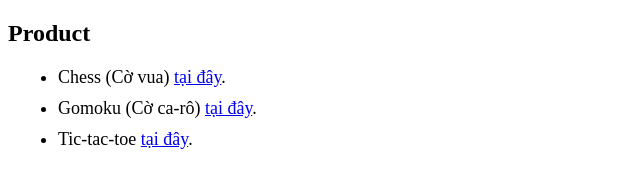
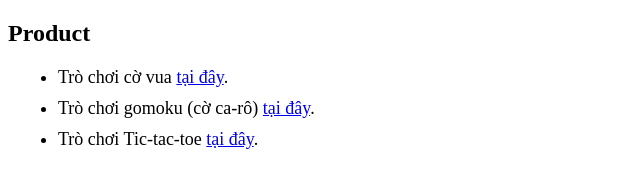
Before and after one commit to nmphu123/game, a plain HTML site: page index.html in a window 1280 px wide. Shown: the whole page, without its empty margins (0-640 px from the left). Drawn offline with Linux system fonts and the light colour scheme.

Commit message:
Update index.html

```diff
--- a/index.html
+++ b/index.html
@@ -19,15 +19,15 @@
     <h2>Product</h2>
     <ul>
       <li>
-        Chess (Cờ vua)
+        Trò chơi cờ vua
         <a href="./ai-master-chess/ai-chess.html">tại đây</a>.
       </li>
       <li>
-        Gomoku (Cờ ca-rô)
+        Trò chơi gomoku (cờ ca-rô)
         <a href="./gomoku/gomoku-home.html">tại đây</a>.
       </li>
       <li>
-        Tic-tac-toe
+        Trò chơi Tic-tac-toe
         <a href="./tic-tac-toe/tic-tac-toe.html">tại đây</a>.
       </li>
     </ul>
```
